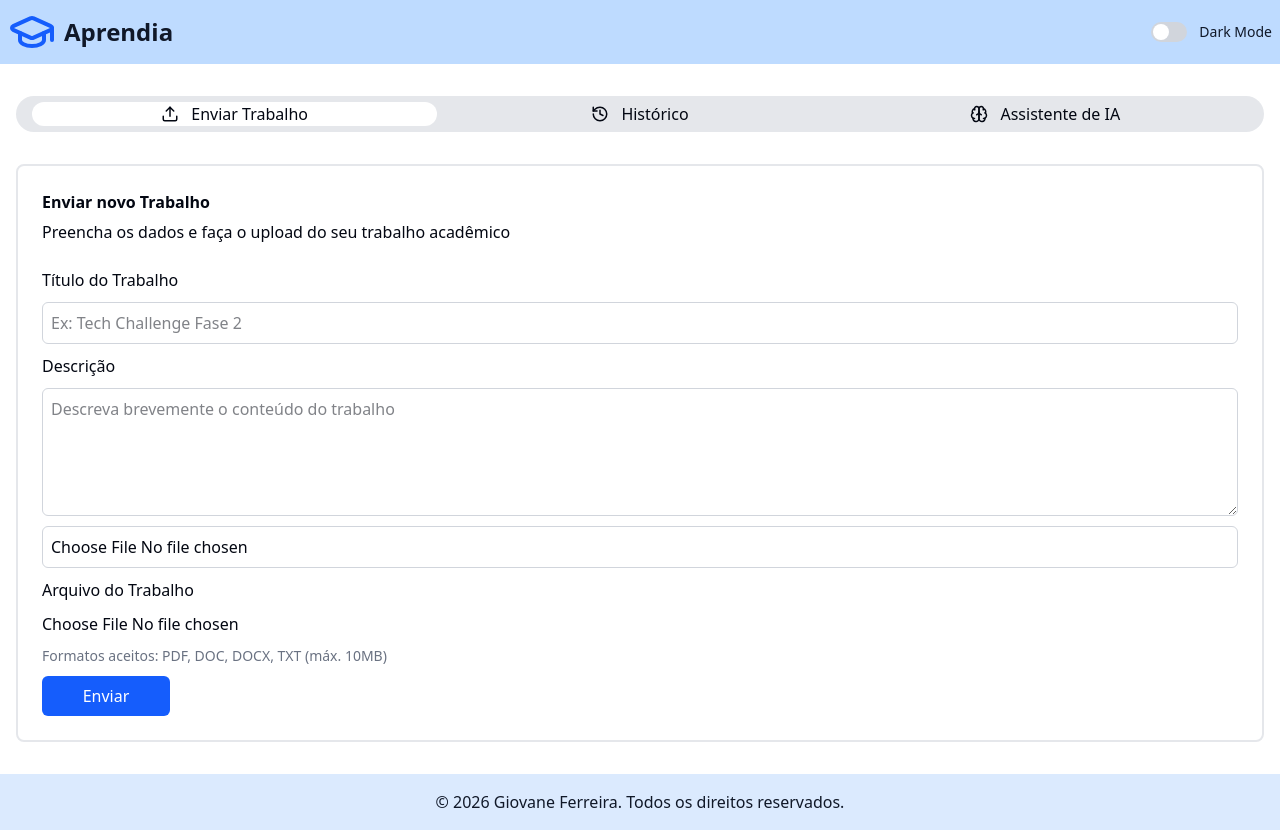
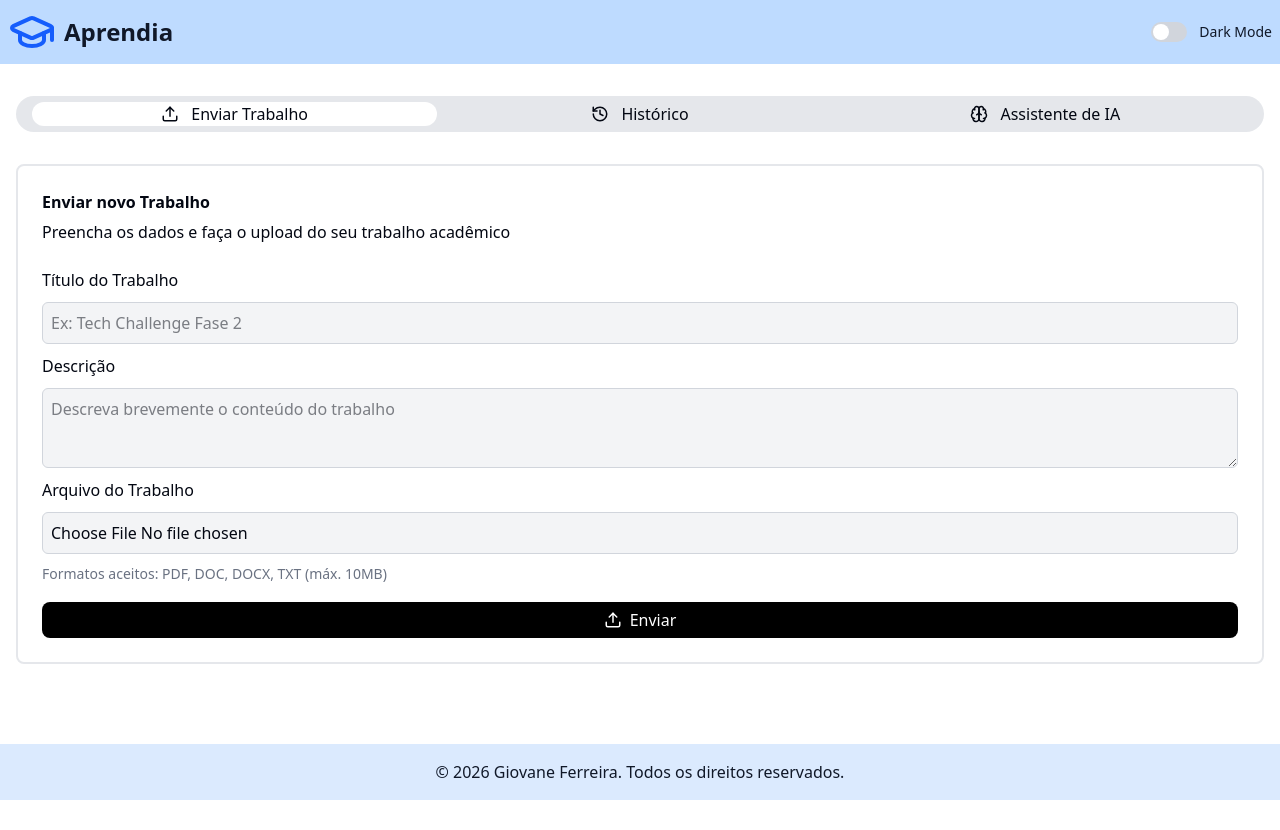
Before and after one commit to giovane-f16/pos-tech-hackaton, a Next.js app: page /aluno in a window 1280 px wide. After the commit the page ends 800 px from the top, so only its background shows below. Built offline with nearby package versions, Linux system fonts and the light colour scheme; no server answers.

Commit message:
Finalizando tela de enviar trabalho

```diff
--- a/src/app/aluno/page.tsx
+++ b/src/app/aluno/page.tsx
@@ -29,15 +29,17 @@ const AlunoPage = () => {
                         <h2 className="text-[18x] font-semibold mb-1.5">Enviar novo Trabalho</h2>
                         <p>Preencha os dados e faça o upload do seu trabalho acadêmico</p>
                         <form className="mt-6 flex flex-col gap-y-2.5">
-                            <label htmlFor="titulo" className="mb-0">Título do Trabalho</label>
-                            <input type="text" placeholder="Ex: Tech Challenge Fase 2" className="border border-gray-300 rounded-md p-2 w-full border-input bg-input-background" />
-                            <label htmlFor="descricao">Descrição</label>
-                            <textarea placeholder="Descreva brevemente o conteúdo do trabalho" className="border border-gray-300 rounded-md p-2 w-full h-32"></textarea>
-                            <input type="file" className="border border-gray-300 rounded-md p-2 w-full" />
-                            <label htmlFor="upload">Arquivo do Trabalho</label>
-                            <input type="file" name="" id="" />
+                            <label htmlFor="titulo" className="mb-0 font-medium">Título do Trabalho</label>
+                            <input type="text" placeholder="Ex: Tech Challenge Fase 2" className="border border-gray-300 rounded-md p-2 w-full border-input bg-gray-100 focus:outline-none focus:ring-2 focus:ring-gray-300" />
+                            <label htmlFor="descricao" className="font-medium">Descrição</label>
+                            <textarea placeholder="Descreva brevemente o conteúdo do trabalho" className="border border-gray-300 rounded-md p-2 w-full border-input bg-gray-100 focus:outline-none focus:ring-2 focus:ring-gray-300 h-20"></textarea>
+                            <label htmlFor="upload" className="font-medium">Arquivo do Trabalho</label>
+                            <input type="file" name="" id="" className="border border-gray-300 rounded-md p-2 w-full border-input bg-gray-100 focus:outline-none focus:ring-2 focus:ring-gray-300 cursor-pointer" />
                             <p className="text-sm text-gray-500">Formatos aceitos: PDF, DOC, DOCX, TXT (máx. 10MB)</p>
-                            <button type="submit" className="bg-blue-600 text-white rounded-md px-4 py-2 w-32 hover:bg-blue-700">Enviar</button>
+                            <button type="submit" className="bg-black text-white rounded-lg px-4 py-1.5 w-full hover:bg-gray-800 cursor-pointer flex items-center justify-center gap-2 mt-2">
+                                <Upload size={18} />
+                                Enviar
+                            </button>
                         </form>
                     </div>
                 )}
```
